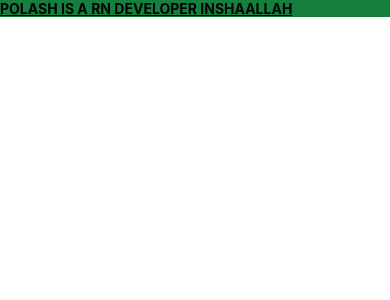
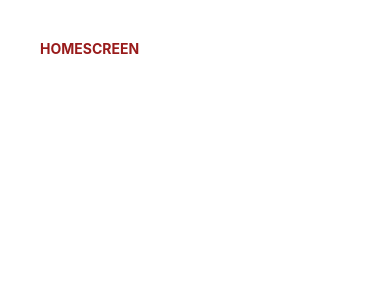
Before and after one commit to ahassh1/weather-application, a React Native app: screen /Home in a window 390 px wide. Shown: the top 300 px of the page. Built offline with nearby package versions, Linux system fonts and the light colour scheme.

Commit message:
tailwind css working now properly

```diff
--- a/App.js
+++ b/App.js
@@ -1,14 +1,11 @@
+import HomeScreen from 'screens/HomeScreen';
 import './global.css';
 import { Text, View } from 'react-native';
 
 export default function App() {
   return (
     <>
-      <View>
-        <Text className="bg-green-700 font-bold uppercase underline">
-          Polash is a RN Developer InshaAllah
-        </Text>
-      </View>
+      <HomeScreen />
     </>
   );
 }
--- a/navigation/appNavigation.js
+++ b/navigation/appNavigation.js
@@ -6,7 +6,7 @@ import HomeScreen from 'screens/HomeScreen';
 
 const Stack = createNativeStackNavigator;
 
-export default function appNavigation() {
+export default function AppNavigation() {
   return (
     <NavigationContainer>
       <Stack.Navigator>
--- a/screens/HomeScreen.js
+++ b/screens/HomeScreen.js
@@ -1,11 +1,12 @@
-import { View, Text } from 'react-native';
+import { View, Text, SafeAreaView } from 'react-native';
 import React from 'react';
-
 const HomeScreen = () => {
   return (
-    <View>
-      <Text className="bg-red-500">HomeScreen</Text>
-    </View>
+    <SafeAreaView>
+      <Text className=" flex-1 items-center justify-center  p-10 font-bold uppercase text-red-800">
+        HomeScreen
+      </Text>
+    </SafeAreaView>
   );
 };
 
--- a/tailwind.config.js
+++ b/tailwind.config.js
@@ -1,8 +1,11 @@
 /** @type {import('tailwindcss').Config} */
 module.exports = {
-  content: ['./App.{js,ts,tsx}', './components/**/*.{js,ts,tsx}'],
-
   presets: [require('nativewind/preset')],
+  content: [
+    './App.{js,jsx,ts,tsx}',
+    './screens/**/*.{js,jsx,ts,tsx}',
+    './components/**/*.{js,jsx,ts,tsx}',
+  ],
   theme: {
     extend: {},
   },
```
